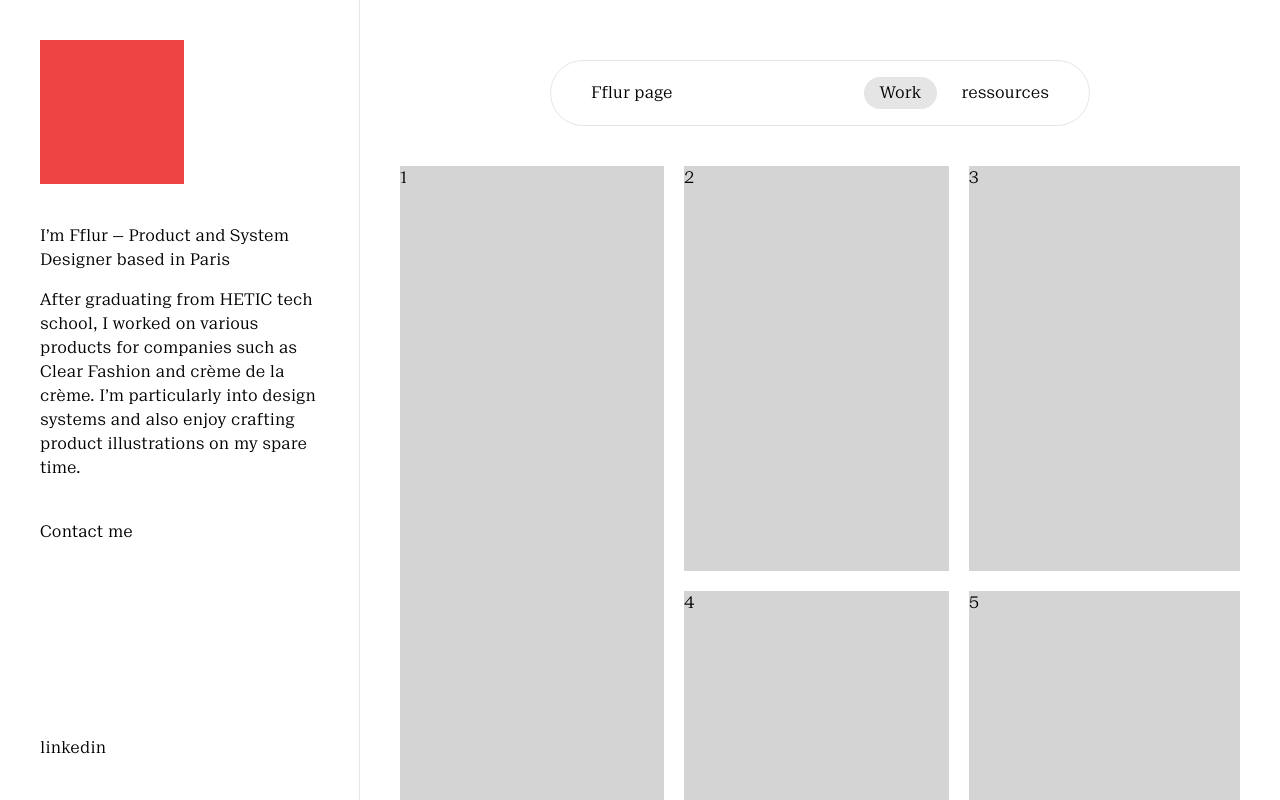
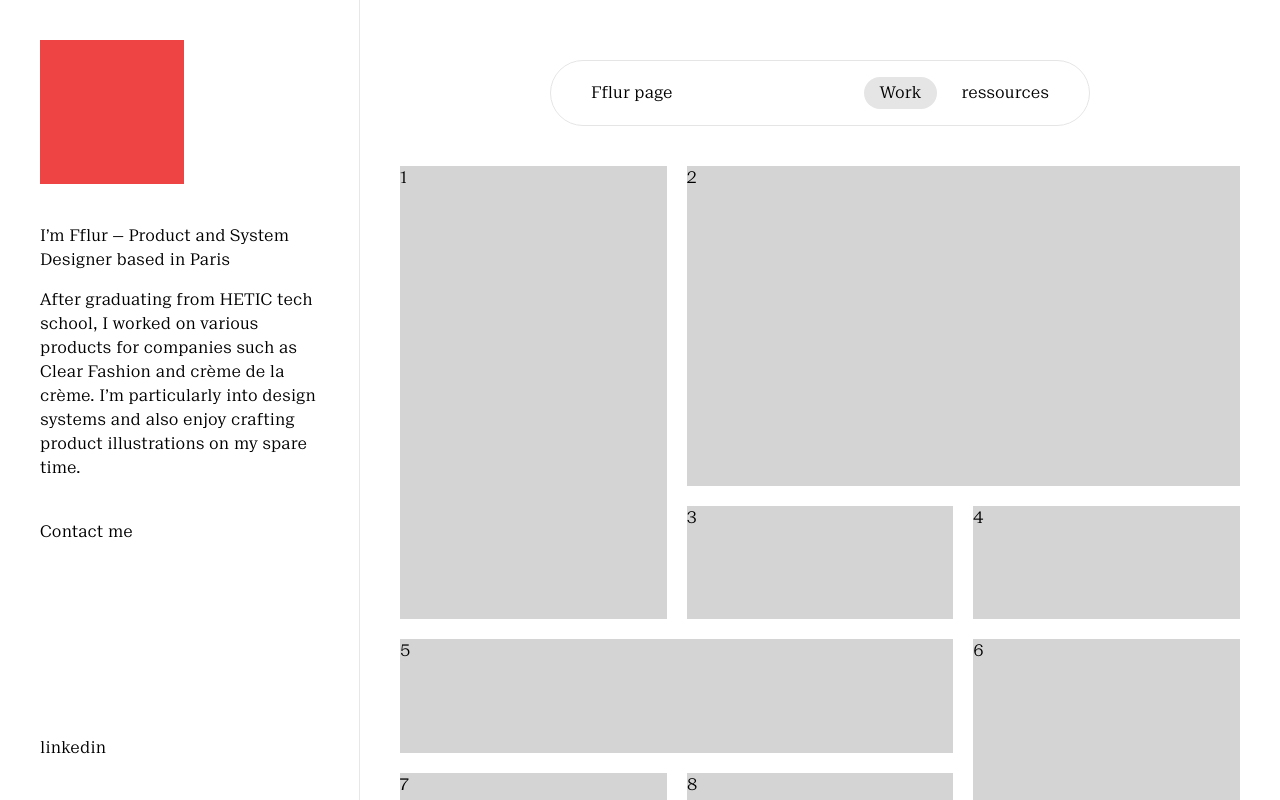
Before and after one commit to fflurp/fflurpage, a Next.js app: page / in a window 1280 px wide. Built offline with nearby package versions, Linux system fonts and the light colour scheme.

Commit message:
feat: init grid

```diff
--- a/pages/index.tsx
+++ b/pages/index.tsx
@@ -41,7 +41,7 @@ const Layout = ({ children }: { children: React.ReactNode }) => {
         <div className="flex items-center justify-center pt-5 pb-10">
           <Navigation />
         </div>
-        <div>{children}</div>
+        {children}
       </main>
     </div>
   );
@@ -50,17 +50,15 @@ const Layout = ({ children }: { children: React.ReactNode }) => {
 const Home = () => {
   return (
     <Layout>
-      <div className="flex auto-rows-[minmax(405px,_auto)] flex-col gap-5 md:grid">
-        <div className="row-span-2 bg-neutral-300">1</div>
-        <div className="bg-neutral-300 ">2</div>
-        <div className="bg-neutral-300 ">3</div>
-        <div className=" bg-neutral-300">4</div>
-        <div className="bg-neutral-300">5</div>
-        <div className="row-start-3 bg-neutral-300">6</div>
-        <div className="row-start-3 bg-neutral-300">7</div>
-        <div className="row-start-3 bg-neutral-300">8</div>
-        <div className="col-span-2 row-start-4 bg-neutral-300">9</div>
-        <div className="bg-neutral-300">10</div>
+      <div className="grid h-full grid-cols-3 grid-rows-[320px] gap-5">
+        <div className="col-span-1 row-span-2 bg-neutral-300">1</div>
+        <div className="col-span-2 row-span-1 bg-neutral-300 ">2</div>
+        <div className="col-span-1 row-span-1 bg-neutral-300 ">3</div>
+        <div className="col-span-1 row-span-1 bg-neutral-300">4</div>
+        <div className="col-span-2 row-span-1 bg-neutral-300">5</div>
+        <div className="col-span-1 row-span-2 bg-neutral-300">6</div>
+        <div className="row-span-1 bg-neutral-300">7</div>
+        <div className="row-span-1 bg-neutral-300">8</div>
       </div>
     </Layout>
   );
```
